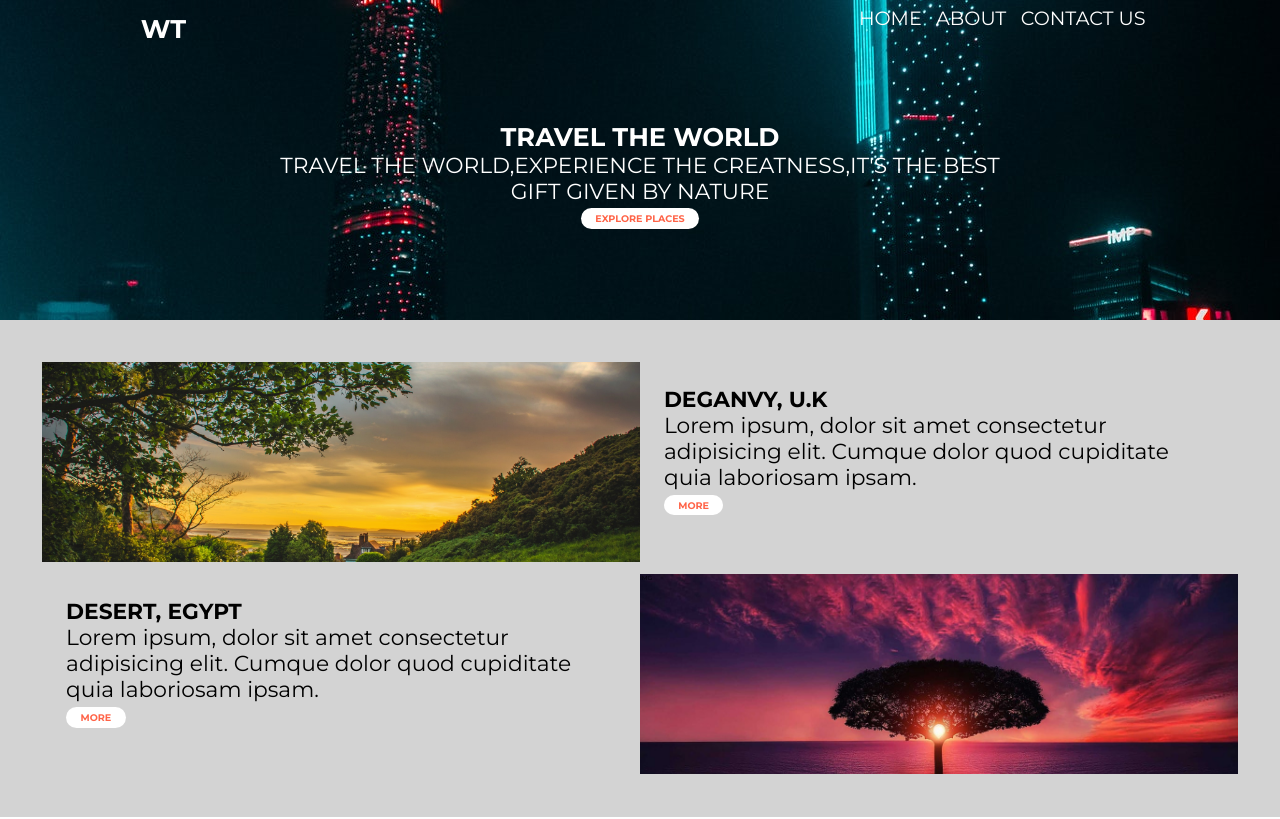
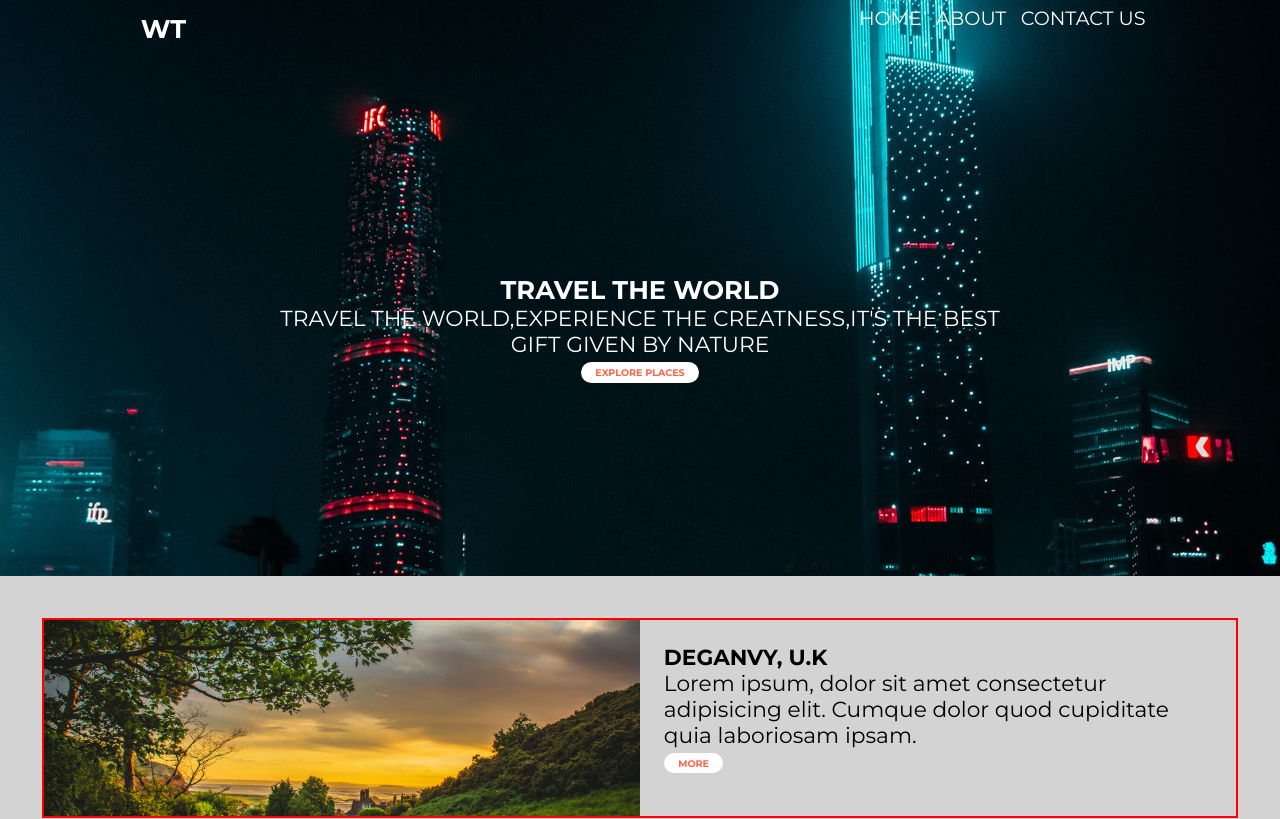
Before and after one commit to ali-s3/travling-, a plain HTML site: page index.html in a window 1280 px wide. Shown: the top 819 px of the page. Drawn offline with Linux system fonts and the light colour scheme.

Commit message:
Update styles.css

```diff
--- a/css/styles.css
+++ b/css/styles.css
@@ -18,11 +18,12 @@ h1{
 }
 .header{
 
-    height: 25vw;
+    height: 45vw;
     background: url(../image/header-image.jpg);
     background-position: center;
     background-repeat: no-repeat;
     background-size:center;
+    background-attachment: fixed;
     position: relative;
 }
 .container{
@@ -70,7 +71,7 @@ h1,P{
 .header2{
 
     display: inline-block;
-    margin: 5vw 20vw;
+    margin: 17vw 20vw;
     text-align: center;
     background-size:auto;
 }
@@ -95,12 +96,12 @@ h1,P{
     padding: 30px;
 }
 .row{
-
+    border: 2px solid red;
     height: 200px;
     margin: 1%;
 }
 .imgbox,.txtbox{
-
+    border: 2px solid red;
 }
 .txtbox1{
     float: right;
```
